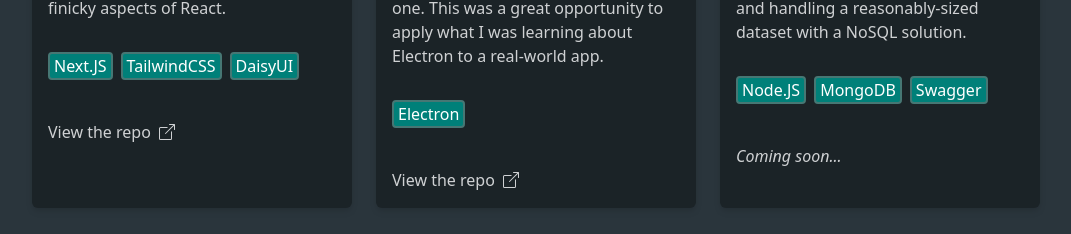
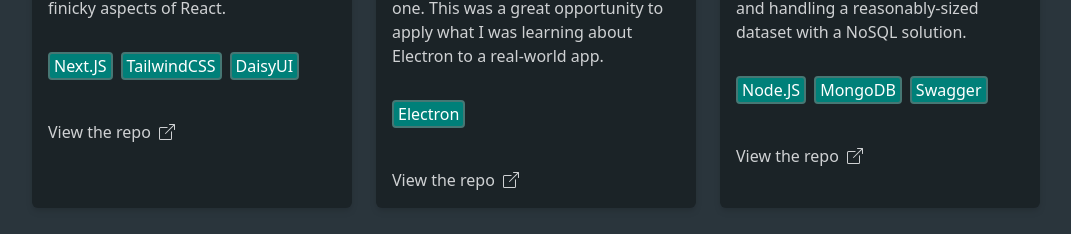
Before and after one commit to JessBaxter/portfolio2023, a Next.js app: page / in a window 1280 px wide. Shown: the part 1459-1693 px from the top of the page, without its empty margins (104-1175 px from the left). Built offline with nearby package versions, Linux system fonts and the light colour scheme.

Commit message:
Update Projects.js

```diff
--- a/components/Projects.js
+++ b/components/Projects.js
@@ -128,8 +128,9 @@ export default function Projects() {
           techLinks={[
             { name: "Node.JS", url: "https://nodejs.org/en" },
             { name: "MongoDB", url: "https://www.mongodb.com/" },
-            { name: "Swagger", url: "https://www.mongodb.com/" },
+            { name: "Swagger", url: "https://swagger.io/" },
           ]}
+          repoLink="https://github.com/JessBaxter/client-api"
         />
         {/* PROJECT */}
         <Project
```
